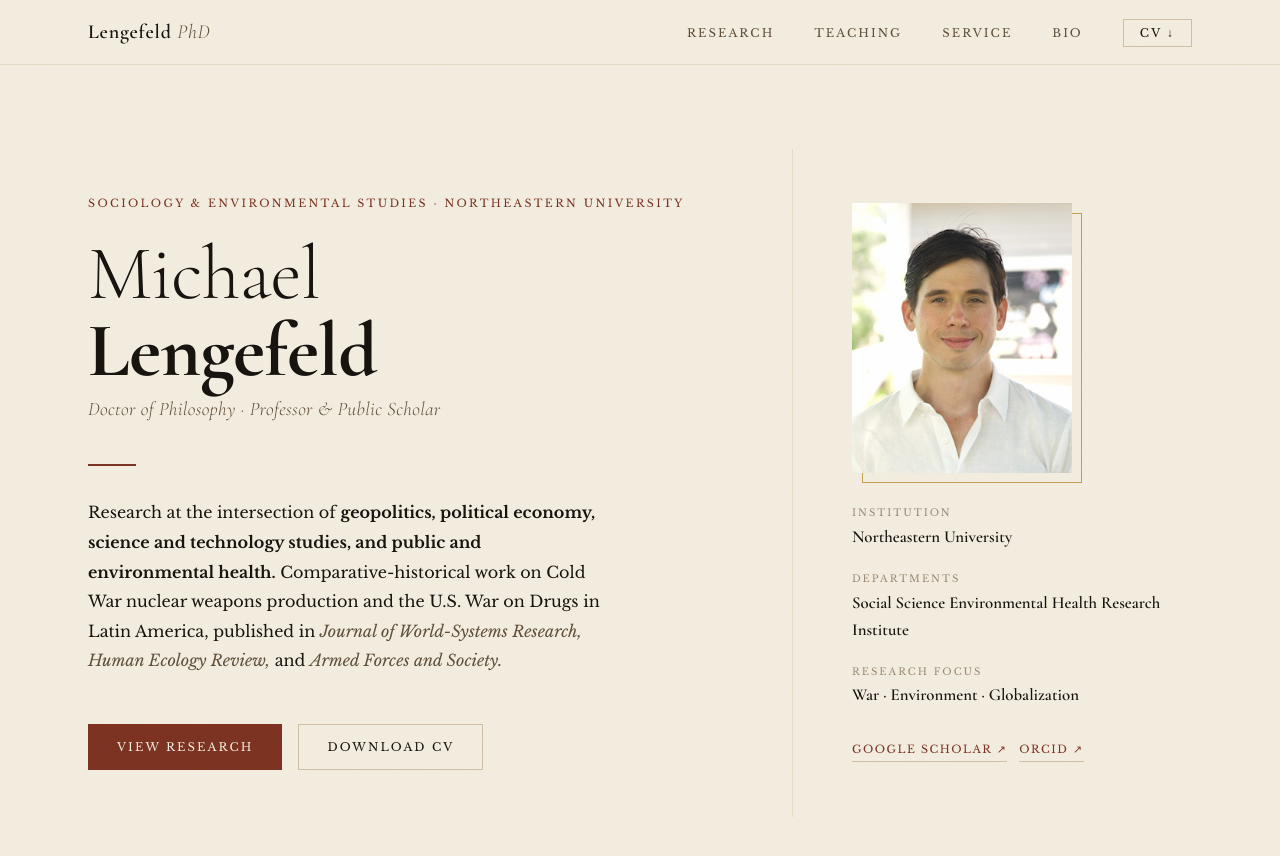
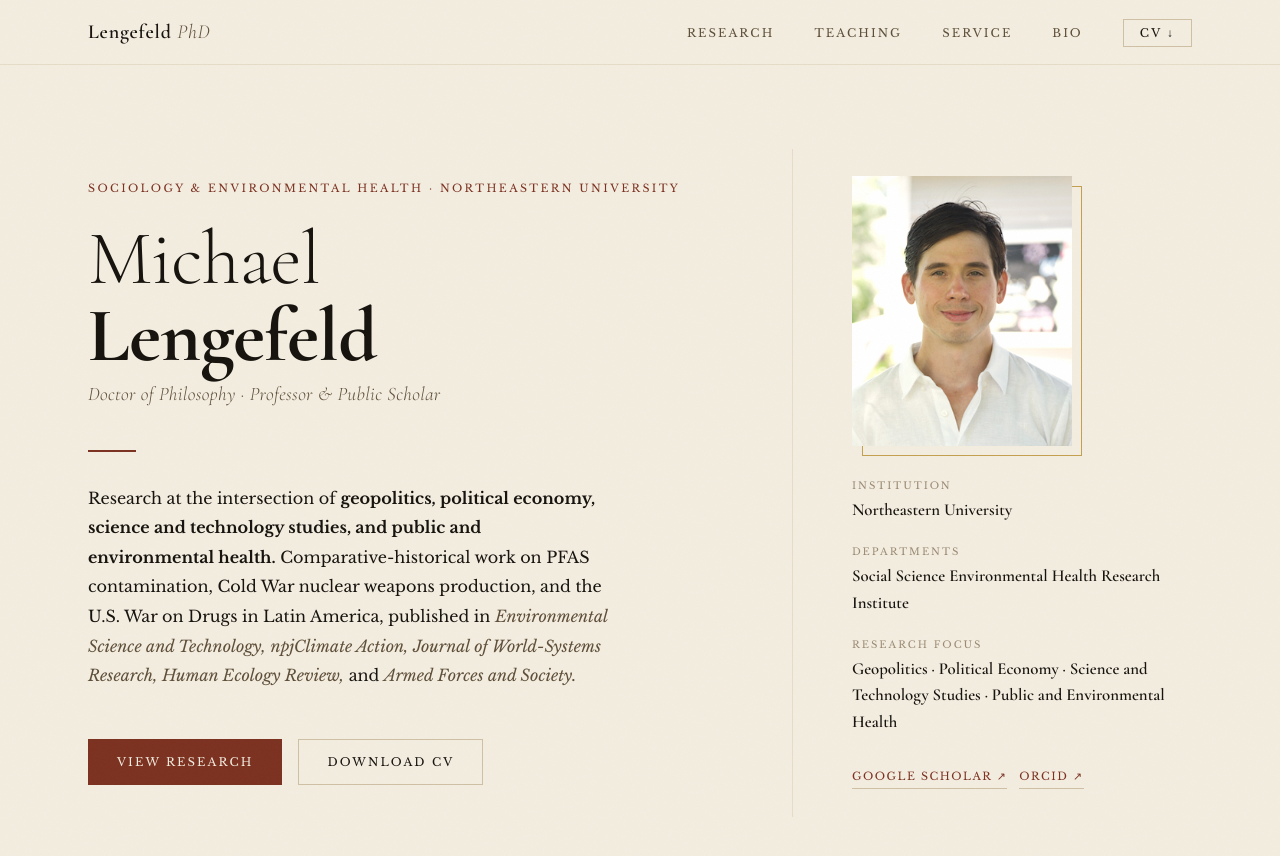
Before and after one commit to resilience1/resilience1.github.io, a Jekyll site: the page testland.html, which Jekyll copies as it is, in a window 1280 px wide and 900 px high. Shown: the top 856 px of the window. Built offline with Jekyll 4.4.1, drawn with Linux system fonts in a browser that asks for light colours.

Commit message:
Update testland.html

```diff
--- a/testland.html
+++ b/testland.html
@@ -3,8 +3,8 @@
 <head>
   <meta charset="UTF-8">
   <meta name="viewport" content="width=device-width, initial-scale=1.0">
-  <title>Michael Lengefeld, PhD | Sociology &amp; Environmental Studies</title>
-  <meta name="description" content="Michael Lengefeld is a sociologist whose research examines geopolitics, political economy, science and technology studies, and public and environmental health. Published in Nature, Journal of World-Systems Research, Human Ecology Review, and Armed Forces and Society.">
+  <title>Michael Lengefeld, PhD | Sociology &amp; Environmental Health</title>
+  <meta name="description" content="Michael Lengefeld is a sociologist whose research examines geopolitics, political economy, science and technology studies, and public and environmental health. Published in Environmental Science and Technology, npjClimate Action, Journal of World-Systems Research, Human Ecology Review, Environmental Justice, and Armed Forces and Society.">
   <link rel="preconnect" href="https://fonts.googleapis.com">
   <link rel="preconnect" href="https://fonts.gstatic.com" crossorigin>
   <link href="https://fonts.googleapis.com/css2?family=Cormorant+Garamond:ital,wght@0,300;0,400;0,600;0,700;1,300;1,400;1,600&family=Libre+Baskerville:ital,wght@0,400;0,700;1,400&display=swap" rel="stylesheet">
@@ -750,7 +750,7 @@
   <main>
     <section class="hero">
       <div class="hero-content">
-        <p class="eyebrow hero-eyebrow">Sociology &amp; Environmental Studies · Northeastern University</p>
+        <p class="eyebrow hero-eyebrow">Sociology &amp; Environmental Health · Northeastern University</p>
         <h1 class="hero-name">
           Michael
           <strong>Lengefeld</strong>
@@ -759,8 +759,8 @@
         <div class="hero-divider"></div>
         <p class="hero-bio">
           Research at the intersection of <strong>geopolitics, political economy, science and technology studies, and public and environmental health.</strong>
-          Comparative-historical work on Cold War nuclear weapons production and the U.S. War on Drugs
-          in Latin America, published in <em>Journal of World-Systems Research,</em>
+          Comparative-historical work on PFAS contamination, Cold War nuclear weapons production, and the U.S. War on Drugs
+          in Latin America, published in <em>Environmental Science and Technology,</em> <em>npjClimate Action,</em> <em>Journal of World-Systems Research,</em>
           <em>Human Ecology Review,</em> and <em>Armed Forces and Society.</em>
         </p>
         <div class="hero-actions">
@@ -798,7 +798,7 @@
           </div>
           <div class="meta-item">
             <p class="meta-label">Research Focus</p>
-            <p class="meta-value">War · Environment · Globalization</p>
+            <p class="meta-value">Geopolitics · Political Economy · Science and Technology Studies · Public and Environmental Health</p>
           </div>
         </div>
 
```
